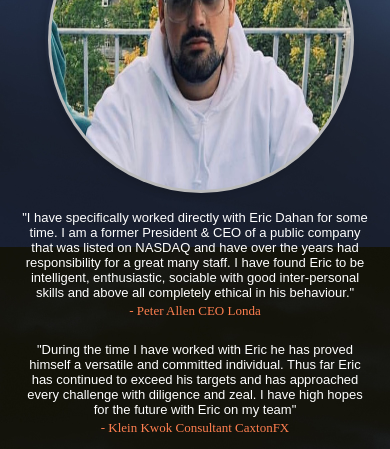
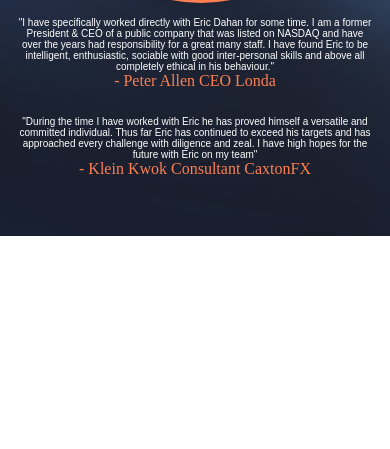
Before and after one commit to ericdahan8/Responsive_Portfolio3, a plain HTML site: page index.html in a window 390 px wide. Shown: the part 608-1057 px from the top of the page. After the commit the page ends 844 px from the top, so only its background shows below. Drawn offline with Linux system fonts and the light colour scheme.

Commit message:
added animation, improved layout and made the responsivness work slightly better

```diff
--- a/Assets/css/Html1.css
+++ b/Assets/css/Html1.css
@@ -99,119 +99,6 @@ body {
   position: relative;
 }
 
-@media only screen and (max-width: 640px) {
-  #myheader {
-    width: 100%;
-  }
-
-  h2 {
-    font-size: medium;
-    width: 100%;
-    text-align: center;
-  }
-  li {
-    font-size: xx-small;
-  }
-
-  .p1 {
-    font-size: xx-small;
-  }
-
-  .flip-card-front {
-    width: 5%;
-  }
-
-  .flip-card-front,
-  .flip-card-back {
-    width: 5%;
-  }
-
-  .flip-card-inner {
-    width: 5%;
-  }
-
-  #kleinkwok {
-    font-size: xx-small;
-  }
-
-  #peterallen {
-    font-size: xx-small;
-  }
-
-  #kleinkwok2 {
-    font-size: xx-small;
-  }
-
-  #peterallen2 {
-    font-size: xx-small;
-  }
-}
-@media only screen and (max-width: 768px) {
-  #myheader {
-    width: 100%;
-  }
-
-  h2 {
-    font-size: x-large;
-    width: 100%;
-    text-align: center;
-  }
-
-  .p1 {
-    font-size: medium;
-  }
-
-  .center {
-    width: 40%;
-  }
-
-  #kleinkwok {
-    font-size: xx-small;
-  }
-
-  #peterallen {
-    font-size: xx-small;
-  }
-
-  #kleinkwok2 {
-    font-size: xx-small;
-  }
-
-  #peterallen2 {
-    font-size: xx-small;
-  }
-}
-
-@media only screen and (max-width: 980px) {
-  li {
-    font-size: small;
-  }
-
-  .p1 {
-    font-size: medium;
-    width: 50%;
-  }
-
-  .center {
-    width: 30%;
-  }
-  #kleinkwok {
-    font-size: small;
-  }
-
-  #peterallen {
-    font-size: small;
-  }
-
-  #kleinkwok2 {
-    font-size: small;
-  }
-
-  #peterallen2 {
-    font-size: small;
-  }
-}
-
 .flip-card {
   background-color: transparent;
   width: 300px;
@@ -249,6 +136,7 @@ body {
   backface-visibility: hidden;
   border: solid transparent;
   border-radius: 50%;
+  border-color: coral;
 }
 
 .flip-card-front {
@@ -263,3 +151,48 @@ body {
   transform: rotateY(180deg);
   z-index: 1;
 }
+
+@media only screen and (max-width: 640px) {
+  #myheader {
+    width: 100%;
+  }
+
+  h2 {
+    font-size: medium;
+    width: 100%;
+    text-align: center;
+  }
+  li {
+    font-size: xx-small;
+  }
+
+  .p1 {
+    font-size: xx-small;
+    margin-top: 100px;
+  }
+}
+@media only screen and (max-width: 768px) {
+  #myheader {
+    width: 100%;
+  }
+
+  h2 {
+    font-size: x-large;
+    width: 100%;
+    text-align: center;
+  }
+
+  .p1 {
+    font-size: medium;
+  }
+}
+@media only screen and (max-width: 980px) {
+  li {
+    font-size: small;
+  }
+
+  .p1 {
+    font-size: xx-small;
+    width: 50%;
+  }
+}
--- a/index.html
+++ b/index.html
@@ -74,26 +74,29 @@
         <div class="flip-card-back">
           <h1>Eric Dahan</h1>
           <p>Future Software Engineer</p>
-          <p>Certified Legend</p>
+          <p>BA Hons.</p>
         </div>
       </div>
     </div>
 
+    <div class="testimonials">
       <p id="peterallen">
-      "I have specifically worked directly with Eric Dahan for some time. I am a
-      former President & CEO of a public company that was listed on NASDAQ and
-      have over the years had responsibility for a great many staff. I have
-      found Eric to be intelligent, enthusiastic, sociable with good
-      inter-personal skills and above all completely ethical in his behaviour."
+        "I have specifically worked directly with Eric Dahan for some time. I am
+        a former President & CEO of a public company that was listed on NASDAQ
+        and have over the years had responsibility for a great many staff. I
+        have found Eric to be intelligent, enthusiastic, sociable with good
+        inter-personal skills and above all completely ethical in his
+        behaviour."
       </p>
       <p id="peterallen2">- Peter Allen CEO Londa</p>
 
       <p id="kleinkwok">
-      "During the time I have worked with Eric he has proved himself a versatile
-      and committed individual. Thus far Eric has continued to exceed his
-      targets and has approached every challenge with diligence and zeal. I have
-      high hopes for the future with Eric on my team"
+        "During the time I have worked with Eric he has proved himself a
+        versatile and committed individual. Thus far Eric has continued to
+        exceed his targets and has approached every challenge with diligence and
+        zeal. I have high hopes for the future with Eric on my team"
       </p>
       <p id="kleinkwok2">- Klein Kwok Consultant CaxtonFX</p>
+    </div>
   </body>
 </html>
```
Lines whose indentation alone changed are shown as unchanged.
